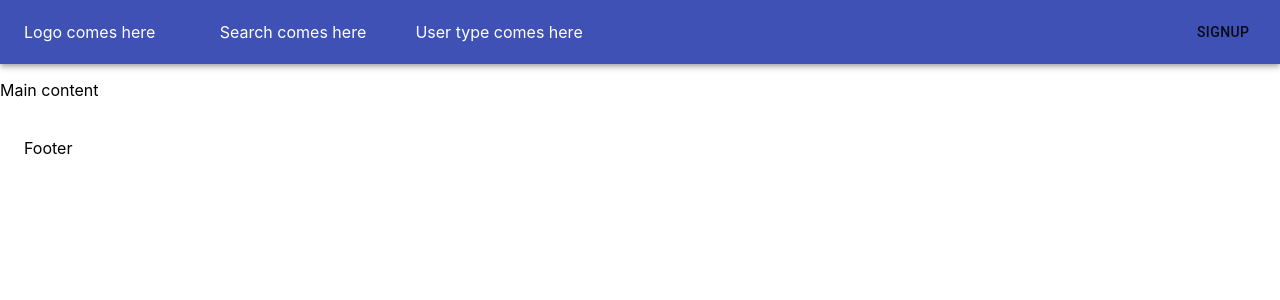
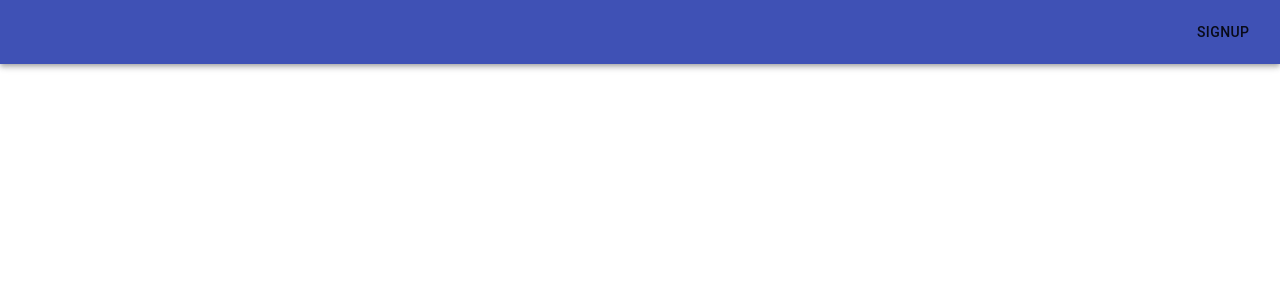
Before and after one commit to eKirad/hat-trick-frontend, a React (Create React App) app: page / in a window 1280 px wide. Shown: the top 300 px of the page. Built offline with nearby package versions, Linux system fonts and the light colour scheme; the HTML template or start-up script is replaced by a standard one.

Commit message:
:recycle: Removes hard-coded todos

```diff
--- a/src/components/Footer.tsx
+++ b/src/components/Footer.tsx
@@ -1,6 +1,6 @@
 import React from 'react';
 import Toolbar from '@material-ui/core/Toolbar';
 
-const Footer: React.FC<{}> = () => (<Toolbar><p>Footer</p></Toolbar>);
+const Footer: React.FC<{}> = () => (<Toolbar>{/* TODO: Footer */}</Toolbar>);
 
 export default Footer;
--- a/src/components/Header.tsx
+++ b/src/components/Header.tsx
@@ -14,13 +14,13 @@ const Header: React.FC<IHeader> = (props) => (
             <Toolbar>
                 <Grid container spacing={1}>
                     <Grid item xs={2} sm={2}>
-                        Logo comes here
+                        {/* TODO: Add logo */}
                     </Grid>
                     <Grid item xs={8} sm={2}>
-                       Search comes here
+                        {/* TODO: Add search */}
                     </Grid>
                     <Grid item xs={2} sm={2}>
-                        User type comes here
+                        {/* TODO: Add user type */}
                     </Grid>
                 </Grid>
                 <Button>Signup</Button>
--- a/src/components/Home.tsx
+++ b/src/components/Home.tsx
@@ -1,6 +1,6 @@
 import React from 'react';
 import Page from './Page';
 
-const Home: React.FC<{}> = () => (<Page><p>Main content</p></Page>);
+const Home: React.FC<{}> = () => (<Page>{/* TODO: Main conent */}</Page>);
 
 export default Home;
```
